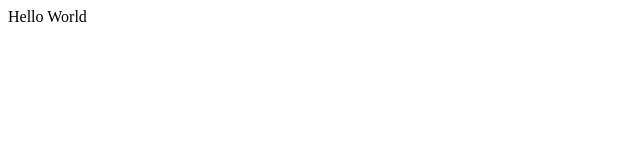
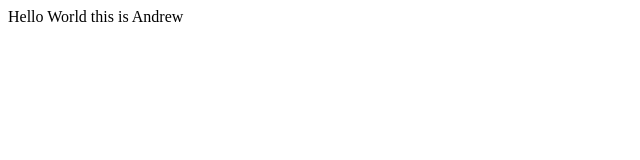
Before and after one commit to AndrewAOh/AndrewAOh.github.io, a plain HTML site: page index.html in a window 1280 px wide. Shown: the whole page, without its empty margins (0-640 px from the left). Drawn offline with Linux system fonts and the light colour scheme.

Commit message:
Changed initial message

```diff
--- a/index.html
+++ b/index.html
@@ -12,7 +12,7 @@
 
 </head>
 <body>
-	Hello World
+	Hello World this is Andrew
 
 
 
```
